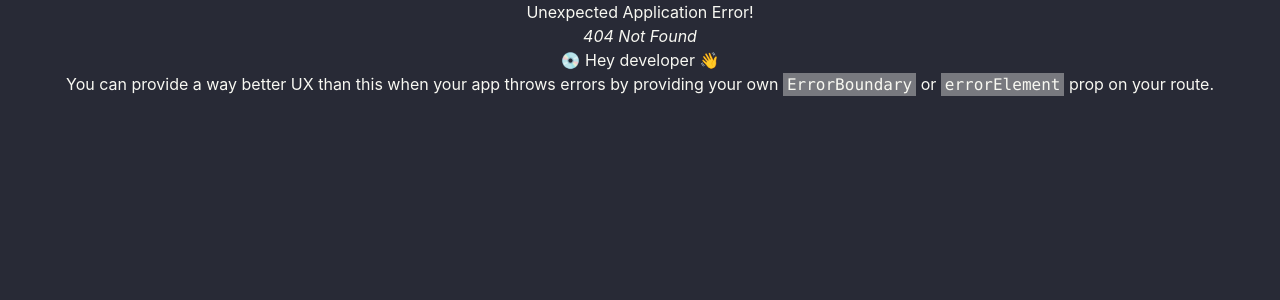
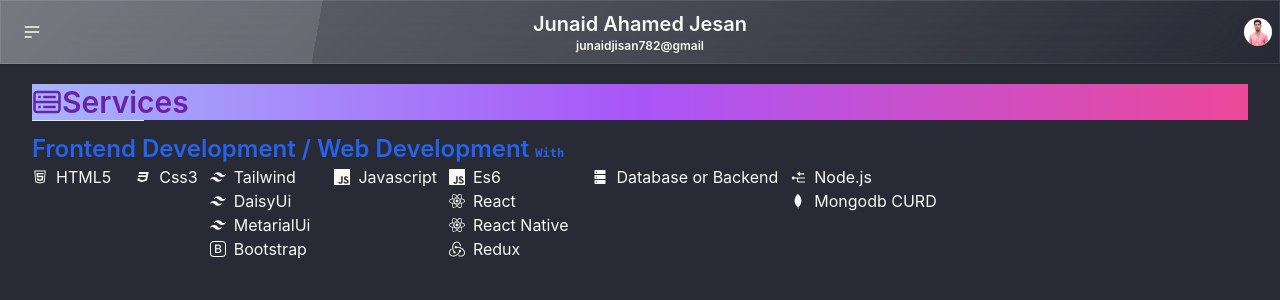
Before and after one commit to junaidjesan2/portfolio, a React (Create React App) app: page /services in a window 1280 px wide. Before the commit this address had no page. Shown: the top 300 px of the page. Built offline with nearby package versions, Linux system fonts and the light colour scheme.

Commit message:
it is done

```diff
--- a/src/App.js
+++ b/src/App.js
@@ -5,7 +5,7 @@ import Layouts from './Components/Layout/Layouts';
 import About from './Components/Pages/About/About';
 import Home from './Components/Pages/Home/Home';
 import Resume from './Components/Pages/Resume/Resume';
-import image from './images/junaid/316826626_1202297204054161_298509763537578578_n.jpg'
+import Services from './Components/Pages/Services/Services';
 
 const portfolioRouter=createBrowserRouter([
   {
@@ -23,6 +23,10 @@ const portfolioRouter=createBrowserRouter([
       {
         path:'/resume',
         element:<Resume></Resume>
+      },
+      {
+        path:'/services',
+        element:<Services></Services>
       }
     ]
   }
--- a/src/Components/Pages/About/About.js
+++ b/src/Components/Pages/About/About.js
@@ -3,22 +3,20 @@ import image from '../../../images/junaid/316826626_1202297204054161_29850976353
 
 const About = () => {
     return (
-        <div>
-            <div className='md:flex justify-evenly gap-10'>
-                <div>
-                    <h1 className='text-3xl text-start bg-gradient-to-r from-indigo-300 via-purple-500 to-pink-500 text-purple-800 font-semibold'>About</h1>
-                    <hr className='w-28 ' />
-                </div>
-                <div>
-                    <h1 className='text-justify'>I am Junaid Ahamed Jesan a Frontend Developer or Web Developer. I'm so foodie person, i love to eat food and my hobbies are Skiing, Dibing, Sleeping, Astrography, Skydiving. I love to enjoy my life with my Parents Friends and Relatives. i love my mother most like what i did or what i am doing all this is only for my mother happiness. And my last massage for all is <strong>Bepar Na</strong>.</h1>
-                </div>
+        <div className='mb-5'>
+            <div>
+                <h1 className='text-3xl text-start bg-gradient-to-r from-indigo-300 via-purple-500 to-pink-500 text-purple-800 font-semibold'>About</h1>
+                <hr className='w-28 ' />
+            </div>
+            <div>
+                <h1 className='text-justify md:px-3 lg:px-8'>I am Junaid Ahamed Jesan a Frontend Developer or Web Developer. I'm so foodie person, i love to eat food and my hobbies are Skiing, Dibing, Sleeping, Astrography, Skydiving. I love to enjoy my life with my Parents Friends and Relatives. i love my mother most like what i did or what i am doing all this is only for my mother happiness. And my last massage for all is <strong>Bepar Na</strong>.</h1>
             </div>
             <div className='md:flex mx-auto gap-12 mt-10'>
                 <div className='w-full md:w-1/3'>
                     <img src={image} className='rounded-lg' alt="" />
                 </div>
                 <div className='w-full md:w-2/3'>
-                    <h1 className='text-2xl font-semibold'>Web Developer / Frontend Developer</h1>
+                    <h1 className='text-2xl font-semibold text-blue-600'>Web Developer / Frontend Developer</h1>
                     <div className='md:flex text-start mt-8 gap-2 justify-evenly'>
                         <div>
                             <h1><strong>Name:</strong> Junaid Ahamed Jesan</h1>
--- a/src/Components/Pages/Header/Header.js
+++ b/src/Components/Pages/Header/Header.js
@@ -20,12 +20,12 @@ const Header = () => {
                             <li><Link to='/resume'><BsFileEarmarkPdf /> Resume</Link></li>
                             {/* <li><Link to='/portfolio'><BsFillFileEarmarkPersonFill/> Portfolio</Link></li> */}
                             <li><Link to='/services'><CgDatabase /> services</Link></li>
-                            <li><Link to='/contact'><AiOutlineMail /> contact</Link></li>
                         </ul>
                     </div>
                 </div>
-                <div className="navbar-center">
+                <div className="navbar-center grid grid-cols-1">
                     <span className="font-semibold normal-case text-xl">Junaid Ahamed Jesan</span>
+                    <span className="font-semibold normal-case text-xs">junaidjisan782@gmail</span>
                 </div>
                 <div className="navbar-end">
                     <div className="dropdown dropdown-end">
--- /dev/null
+++ b/src/Components/Pages/Services/Services.js
@@ -0,0 +1,52 @@
+import React from 'react';
+import { AiFillDatabase, AiOutlineHtml5, AiOutlineNodeCollapse } from 'react-icons/ai';
+import { BsBootstrap } from 'react-icons/bs';
+import { CgDatabase } from 'react-icons/cg';
+import { FaReact } from 'react-icons/fa';
+import {  } from 'react-icons/ai';
+import { DiCss3Full, DiMongodb } from 'react-icons/di';
+import { SiJavascript, SiRedux, SiTailwindcss } from 'react-icons/si';
+
+const Services = () => {
+    return (
+        <div>
+            <div className=''>
+                <h1 className='text-3xl flex items-center text-start bg-gradient-to-r from-indigo-300 via-purple-500 to-pink-500 text-purple-800 font-semibold'><CgDatabase /> Services</h1>
+                <hr className='w-28 ' />
+            </div>
+            <div>
+                <h1 className='text-2xl font-semibold text-blue-600 text-start mt-3'>Frontend Development / Web Development <samp className='text-xs'>With</samp></h1>
+                <div className='lg:flex grid grid-cols-1 gap-6 items-start'>
+                    <h1 className='flex items-center gap-2'><AiOutlineHtml5 /> HTML5</h1>
+                    <div className='flex gap-3 items-start'>
+                        <h1 className='flex items-center gap-2'><DiCss3Full /> Css3</h1>
+                        <div className='justify-start'>
+                            <h1 className='flex items-center gap-2'><SiTailwindcss /> Tailwind</h1>
+                            <h1 className='flex items-center gap-2'><SiTailwindcss /> DaisyUi</h1>
+                            <h1 className='flex items-center gap-2'><SiTailwindcss /> MetarialUi</h1>
+                            <h1 className='flex items-center gap-2'><BsBootstrap /> Bootstrap</h1>
+                        </div>
+                    </div>
+                    <div className='flex gap-3 items-start'>
+                        <h1 className='flex items-center gap-2'><SiJavascript /> Javascript</h1>
+                        <div>
+                            <h1 className='flex items-center gap-2'><SiJavascript /> Es6</h1>
+                            <h1 className='flex items-center gap-2'><FaReact /> React</h1>
+                            <h1 className='flex items-center gap-2'><FaReact /> React Native</h1>
+                            <h1 className='flex items-center gap-2'><SiRedux /> Redux</h1>
+                        </div>
+                    </div>
+                    <div className='flex gap-3 items-start'>
+                    <h1 className='flex items-center gap-2'><AiFillDatabase /> Database or Backend</h1>
+                    <div>
+                            <h1 className='flex items-center gap-2'><AiOutlineNodeCollapse /> Node.js</h1>
+                            <h1 className='flex items-center gap-2'><DiMongodb /> Mongodb CURD</h1>
+                    </div>
+                    </div>
+                </div>
+            </div>
+        </div>
+    );
+};
+
+export default Services;
```
